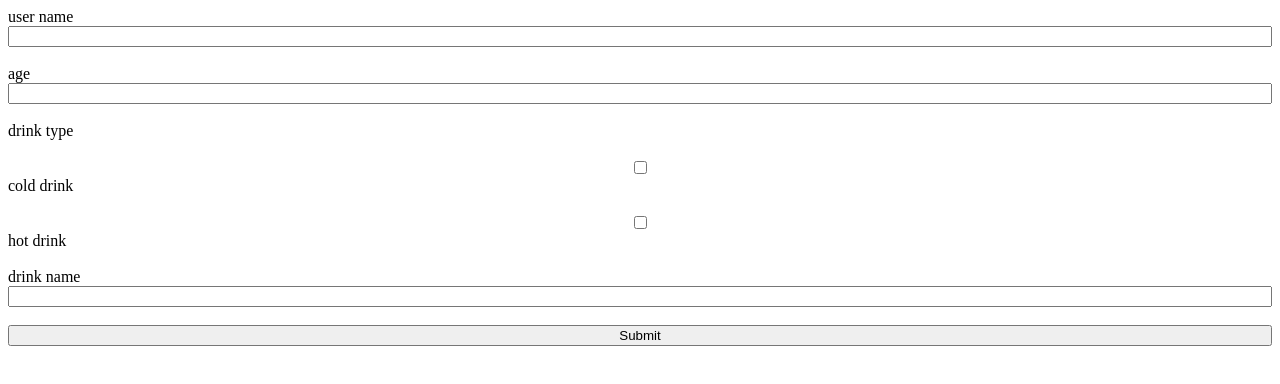
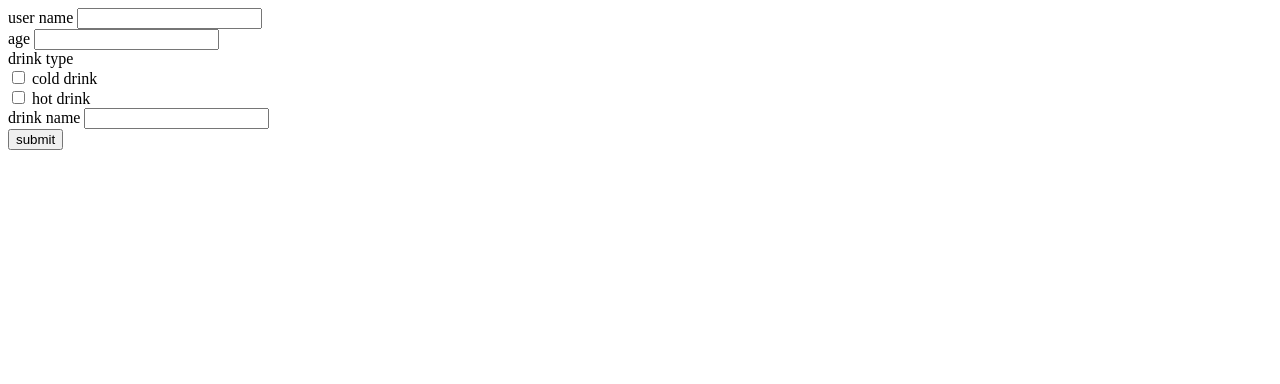
Before and after one commit to laithalkhraisha/Caffe_Z, a plain HTML site: page index.html in a window 1280 px wide. Drawn offline with Linux system fonts and the light colour scheme.

Commit message:
eventtask update

```diff
--- a/assest/app.js
+++ b/assest/app.js
@@ -1,91 +1,9 @@
 
-
-// let person="";
-// let text="";
-// function myFunction() {
-
-//    person = prompt("Please enter your name:", "Name");
-
-//     text = person;
-//     getgender()
-//   }
-
-
-
-
-// let gender="";
-// let text2="";
-// function getgender() {
-
-//     gender = prompt("Please enter your gender:", "MALE");
-//     while(gender.toLowerCase()!="male" && gender.toLowerCase()!="female"){
-//       gender = prompt("Please enter your gender correctly:", "MALE");
-
-//     }
-
-//   if (gender.toLowerCase() == "male") {
-//     text2 = "MR";
-//     alert("Hello  "+text2+"  "+person);
-
-//   }
-//   else if(( gender.toUpperCase() == "FEMALE")) {
-//     text2 = "MS";
-//     alert("Hello  "+text2 +"  " +person);
-//   }
-//   else {
-//     text2 = " ";
-//     alert("Hello "+person);
-//   }
-//   person=text2+"  "+person;
-
-
-// }
-// let drtype="";
-// function myFunction3() {
-
-//  drtype=prompt("what Do you drink a hot drink or a cold drink?", "hot");
-
-
-//  }
-//  let drink="";
-//  function myFunction4() {
-
-//     drink = prompt("what name of drink you want?", "Tea");
-//  alert("your drink is getting prepared ....");
-
-
-//    const order=[person,gender,drtype,drink];
-//    for(let i=0;i<order.length;i++){
-//     console.log(order[i]);
-
-//    };
-//  }
-//  function myFunction5() {
-//  let div1 = document.createElement("div");
-//   let p1 = document.createElement("p");
-//    let ul1 = document.createElement("ul");
-//    let li1 = document.createElement("li");
-//     let li2 = document.createElement("li");
-//     let li3 = document.createElement("li");
-
-//    p1.textContent = `name is ${person}`;
-//     li1.textContent = `gender is ${gender}`;
-//      li2.textContent = `type of drink ${drtype}`;
-//      li3.textContent = `drink name is ${drink}`;
-
-//     div1.appendChild(p1);
-//      div1.appendChild(ul1);
-//       ul1.appendChild(li1);
-//        ul1.appendChild(li2);
-//        ul1.appendChild(li3);
-
-//      document.body.appendChild(div1);
-//  }
 function sendData(){
 
- let name =document.getElementById("name").value;
+ var name =document.getElementById("name").value;
  let age =document.getElementById("age").value;
- var drinkt = document.querySelector('.drinkt:checked').value;
+ let drinkt = document.querySelector('.drinkt:checked').value;
  let drinkn =document.getElementById("drinkn").value;
 
  let div1 = document.createElement("div");
@@ -107,5 +25,4 @@ function sendData(){
        ul1.appendChild(li3);
 
      document.body.appendChild(div1);
-
 }
--- a/index.html
+++ b/index.html
@@ -3,7 +3,7 @@
     <head>
         <title></title>
         <link rel="stylesheet" href="assest/style.css">
-        <script src="assest/app.js"></script>
+
     </head>
 <body>
 
@@ -12,9 +12,9 @@
 
 
 
-<div class="main">
+<div id="main">
 
-
+    <form  onsubmit="sendData()">
         <label> user name</label>
         <input id="name" type="text"><br>
         <label> age</label>
@@ -27,13 +27,14 @@
         <label> drink  name</label>
         <input id="drinkn" type="text">
         <br>
-        <input type="submit"  onclick="sendData()">
+        <input type="button" onclick="sendData()"  value="submit">
 
+    </form>
 </div>
 
 
 
-
+<script src="assest/app.js"></script>
 
 </body>
 </html>
```
Also changed, not shown: 1 other file.
